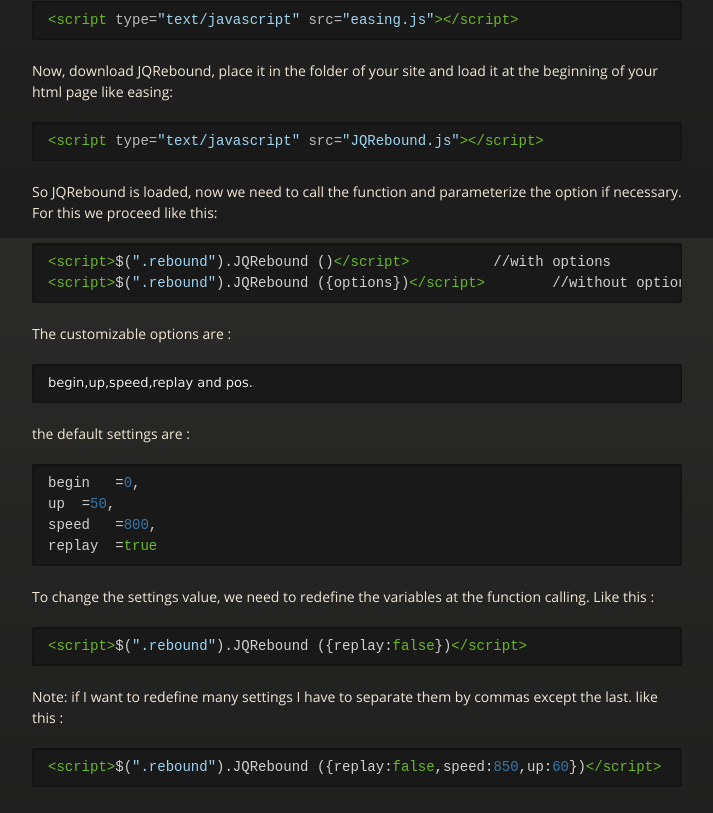
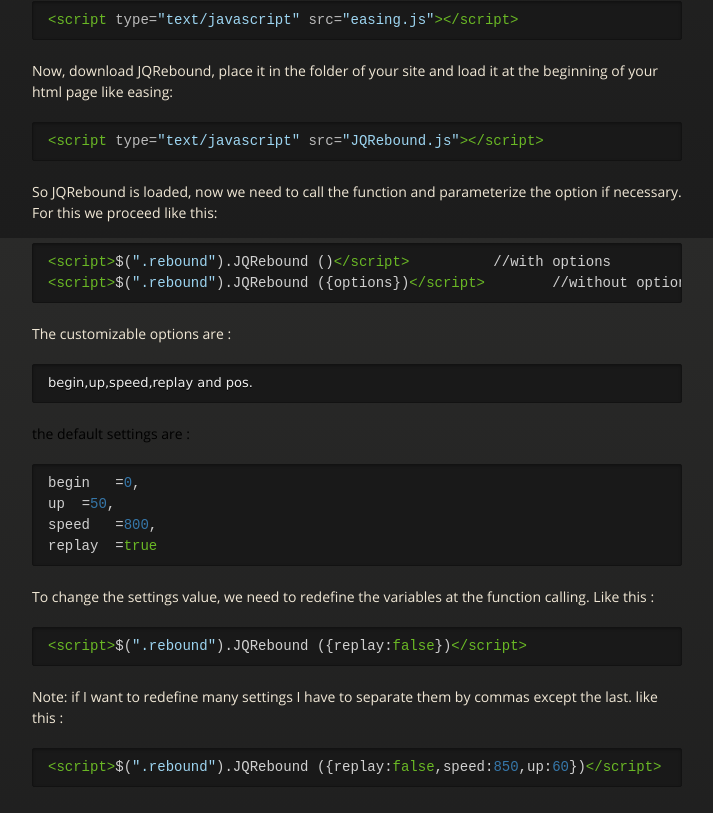
Before and after one commit to Alex100dre/JQRebound, a plain HTML site: page index.html in a window 1280 px wide. Shown: the part 562-1375 px from the top of the page, without its empty margins (283-996 px from the left). Drawn offline with nearby package versions, Linux system fonts and the light colour scheme.

Commit message:
Update index.html

```diff
--- a/index.html
+++ b/index.html
@@ -82,7 +82,7 @@
 <pre><code>begin,up,speed,replay and pos.
 </code></pre>
 
-<p>the default settings are :</p>
+<p style="color:#000">the default settings are :</p>
 
 <div class="highlight">
 <pre><span class="nx">begin</span>   <span class="o">=</span><span class="mi">0</span><span class="p">,</span>
```
